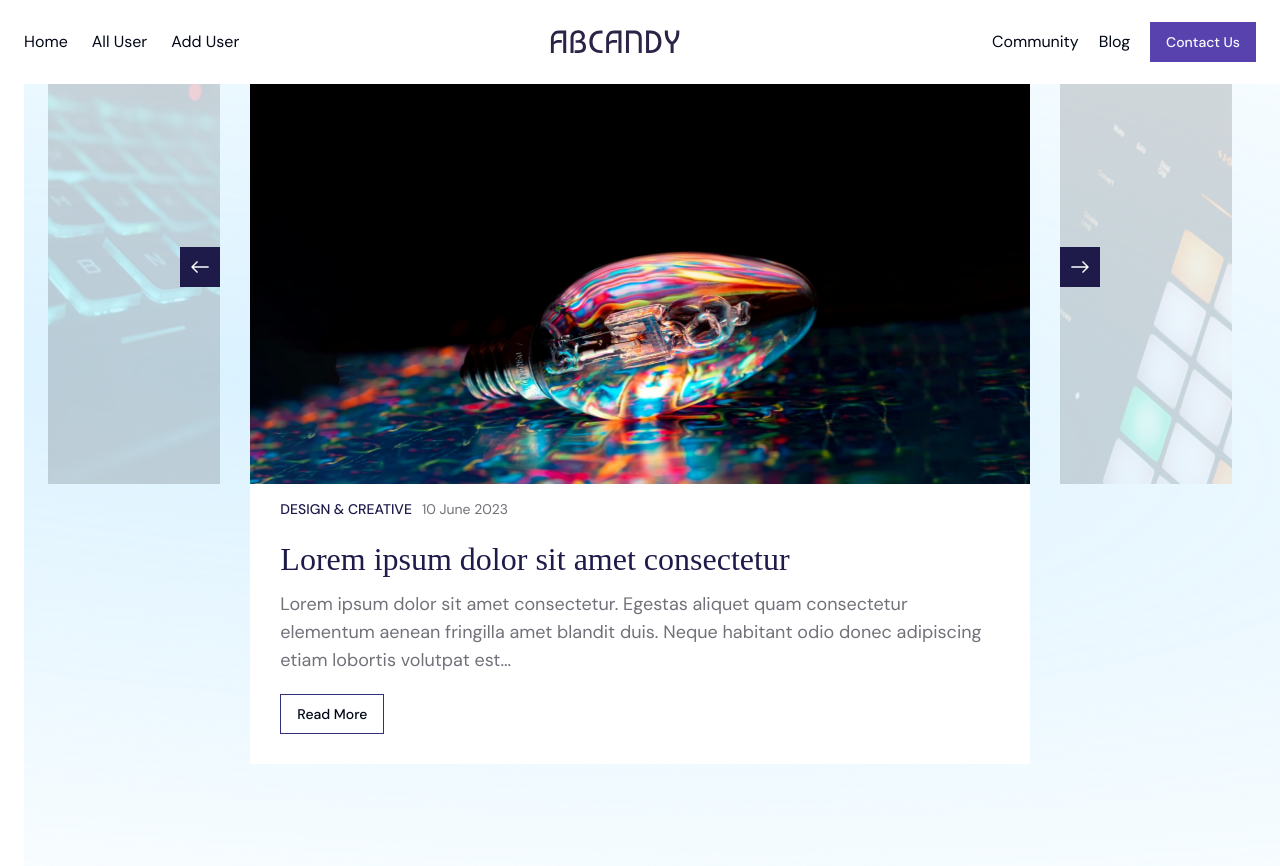
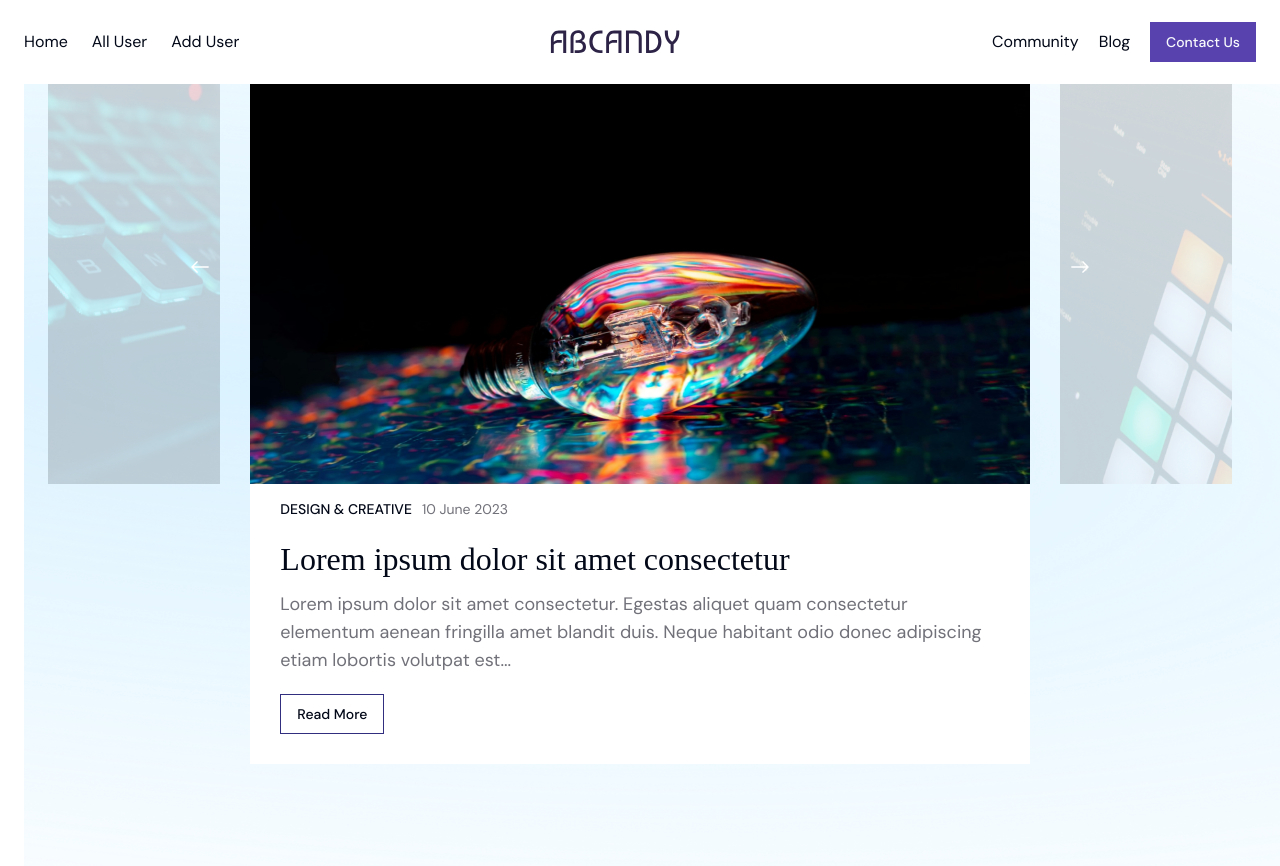
Before and after one commit to NafeesIS/blog-site, a Next.js app: page / in a window 1280 px wide. Shown: the top 866 px of the page. Built offline with nearby package versions, Linux system fonts and the light colour scheme.

Commit message:
fixed color

```diff
--- a/src/components/ui/button.jsx
+++ b/src/components/ui/button.jsx
@@ -11,7 +11,7 @@ const buttonVariants = cva(
             variant: {
                 default: "bg-primary text-primary-foreground hover:bg-primary/90",
                 destructive: "bg-destructive text-destructive-foreground hover:bg-destructive/90",
-                outline: "border border-indigo-border bg-background",
+                outline: "border border-indigo bg-background",
                 secondary: "bg-secondary text-secondary-foreground hover:bg-secondary/80",
                 ghost: "hover:bg-accent hover:text-accent-foreground",
                 link: "text-primary underline-offset-4 hover:underline",
--- a/tailwind.config.js
+++ b/tailwind.config.js
@@ -13,7 +13,7 @@ module.exports = {
         },
         extend: {
             colors: {
-                "indigo-border": "hsl(var(--indigo))",
+                indigo: "hsl(var(--indigo))",
                 border: "hsl(var(--border))",
                 input: "hsl(var(--input))",
                 ring: "hsl(var(--ring))",
```
